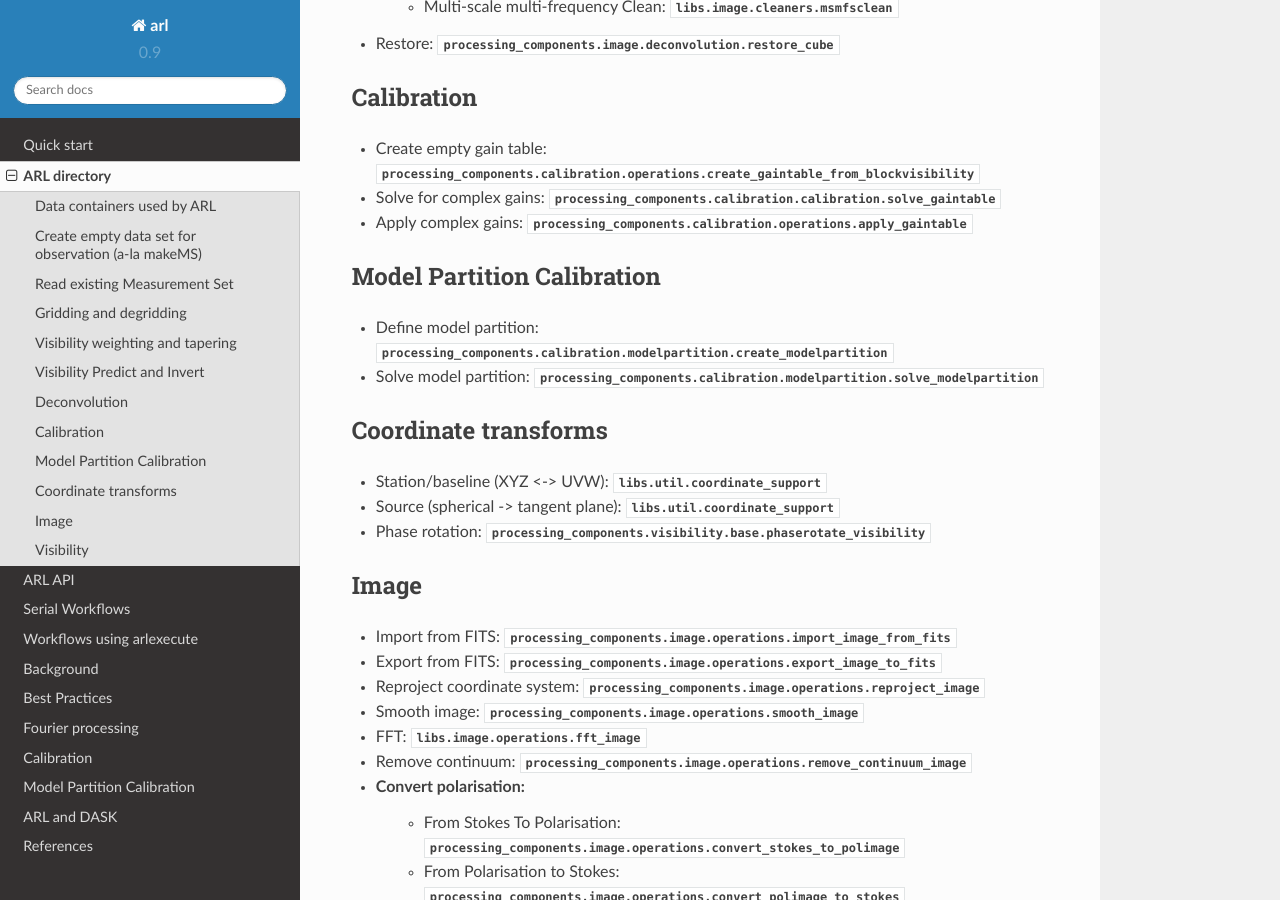
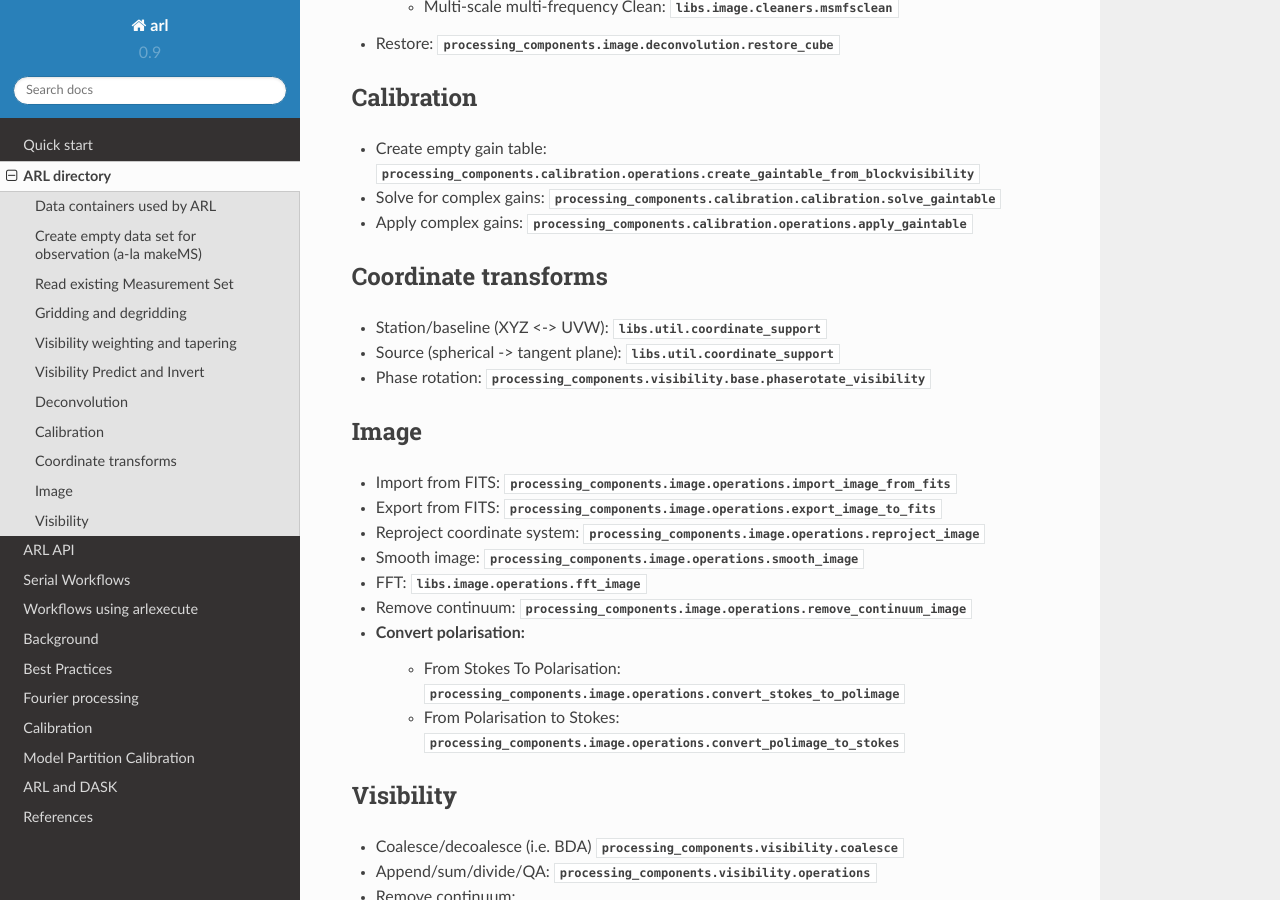
Before and after one commit to ska-telescope/ska-sdp-func-python, a Sphinx documentation site: the page built from docs/ARL_directory.rst, in a window 1280 px wide and 900 px high, scrolled down 1697 px. Built offline with Sphinx 7.4.7 and the Read the Docs theme 2.0.0, drawn with Linux system fonts in a browser that asks for light colours; pages that are not in the unit, such as notebooks, are missing from menus.

Commit message:
Minor documentation fixes re model partition calibration

```diff
--- a/docs/ARL_calibration.rst
+++ b/docs/ARL_calibration.rst
@@ -39,13 +39,15 @@ Model Partition Calibration is inspired by the paper:
 Radio interferometric calibration with SAGE, S Kazemi, S Yatawatta, S Zaroubi, P Lampropoulos, A G de Bruyn, L V E
 Koopmans, and J Noordam, Monthly Notices of the Royal Astronomical Society, 2011 vol. 414 (2) pp. 1656-1666.
 
+.. image:: ./Model_Partition_Calibration_View.png
+   :scale: 100 %
+
 In this code:
 
 - A single modelpartition is taken to be a vector composed of skycomponent, gaintable tuples.
 
-
 - The E step for a specific window is the sum of the window data model and the discrepancy between the observed data
-   and the summed modelpartitions.
+and the summed modelpartitions.
 
 - The M step for a specific window is the optimisation of the skymodel vector given the window data model. This involves fitting a skycomponent and fitting for the gain phases.
 
--- a/docs/ARL_directory.rst
+++ b/docs/ARL_directory.rst
@@ -71,12 +71,6 @@ Calibration
 * Solve for complex gains: :py:mod:`processing_components.calibration.calibration.solve_gaintable`
 * Apply complex gains: :py:mod:`processing_components.calibration.operations.apply_gaintable`
 
-Model Partition Calibration
-===========================
-
-* Define model partition: :py:mod:`processing_components.calibration.modelpartition.create_modelpartition`
-* Solve model partition: :py:mod:`processing_components.calibration.modelpartition.solve_modelpartition`
-
 Coordinate transforms
 =====================
 
```
Also changed, not shown: docs/Model_Partition_Calibration_View.png (added).
